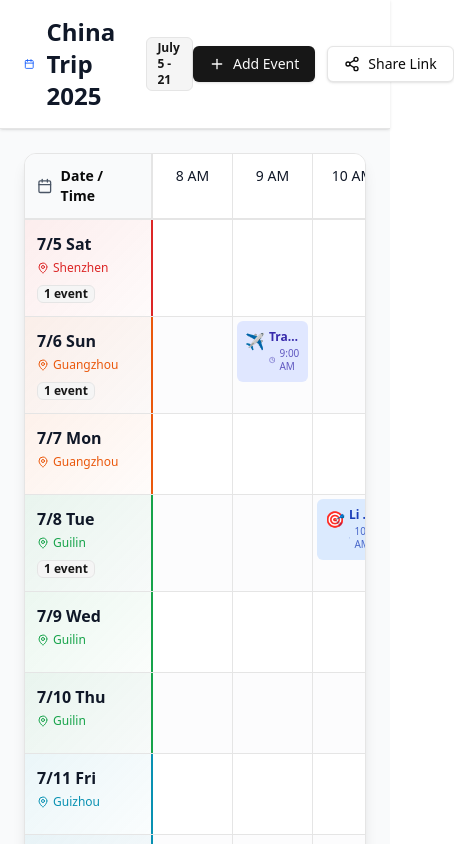
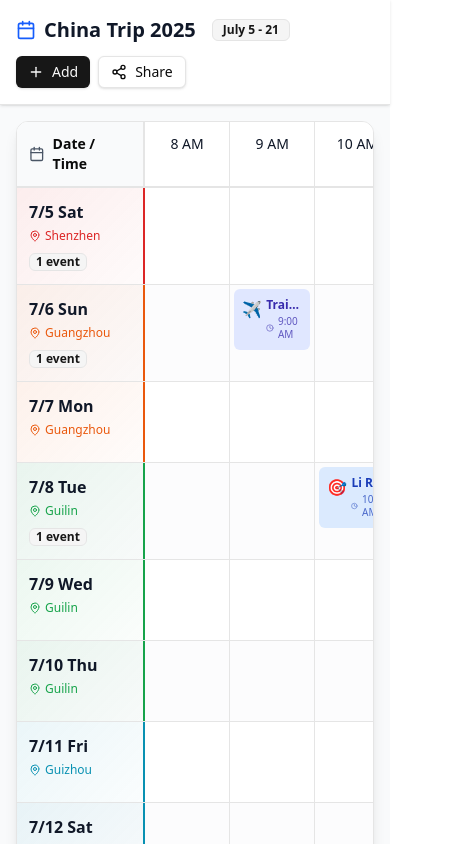
Before and after one commit to AustinWheel/china, a Next.js app: page / in a window 390 px wide. Shown: the top 844 px of the page, 454 px wide, since content can reach past the window. Built offline with nearby package versions, Linux system fonts and the light colour scheme.

Commit message:
checkpoint

```diff
--- a/app/components/ImprovedCalendar.tsx
+++ b/app/components/ImprovedCalendar.tsx
@@ -26,7 +26,7 @@ export default function ImprovedCalendar({ events, onEventClick }: ImprovedCalen
     // Always show 8AM-11PM, plus any early morning hours with events
     const hours: number[] = [];
     for (let h = 0; h < 24; h++) {
-      if (h >= 8 || hoursWithEvents.has(h)) {
+      if ((h >= 8 && h <= 23) || hoursWithEvents.has(h)) {
         hours.push(h);
       }
     }
@@ -65,18 +65,21 @@ export default function ImprovedCalendar({ events, onEventClick }: ImprovedCalen
   return (
     <Card className="w-full overflow-hidden shadow-lg">
       <CardContent className="p-0">
-        <div className="overflow-x-auto">
-          <div className="min-w-[1000px]">
+        <div className="overflow-x-auto relative">
+          <div className="min-w-max">
             {/* Header with hours */}
             <div className="flex sticky top-0 bg-white z-20 border-b-2 border-gray-200">
-              <div className="w-32 flex-shrink-0 p-3 font-semibold bg-gray-50 border-r-2 border-gray-200">
+              <div className="w-32 flex-shrink-0 p-3 font-semibold bg-gray-50 border-r-2 border-gray-200 sticky left-0 z-30">
                 <div className="flex items-center gap-2">
                   <CalendarIcon className="w-4 h-4 text-gray-600" />
                   <span className="text-sm">Date / Time</span>
                 </div>
               </div>
-              {activeHours.map(hour => (
-                <div key={hour} className="flex-1 min-w-[80px] p-3 text-center text-sm font-medium border-r border-gray-100">
+              {activeHours.map((hour, idx) => (
+                <div key={hour} className={cn(
+                  "flex-1 min-w-[80px] p-3 text-center text-sm font-medium border-r border-gray-100",
+                  idx === activeHours.length - 1 && "pr-6"
+                )}>
                   <div className="text-gray-900">
                     {hour === 0 ? '12 AM' : hour < 12 ? `${hour} AM` : hour === 12 ? '12 PM' : `${hour - 12} PM`}
                   </div>
@@ -94,7 +97,7 @@ export default function ImprovedCalendar({ events, onEventClick }: ImprovedCalen
                 <div
                   key={date}
                   className={cn(
-                    "flex border-b border-gray-100",
+                    "flex border-b border-gray-200",
                     dateIdx % 2 === 0 ? "bg-white" : "bg-gray-50/50"
                   )}
                 >
@@ -121,13 +124,16 @@ export default function ImprovedCalendar({ events, onEventClick }: ImprovedCalen
                   </div>
 
                   {/* Hour cells */}
-                  {activeHours.map(hour => {
+                  {activeHours.map((hour, idx) => {
                     const hourEvents = getEventsForDateTime(date, hour);
 
                     return (
                       <div
                         key={`${date}-${hour}`}
-                        className="flex-1 min-w-[80px] p-1 border-r border-gray-100 min-h-[80px] relative"
+                        className={cn(
+                          "flex-1 min-w-[80px] p-1 border-r border-gray-100 min-h-[80px] relative",
+                          idx === activeHours.length - 1 && "pr-4 border-r-0"
+                        )}
                       >
                         <div className="space-y-1">
                           {hourEvents.map((event, idx) => (
--- a/app/page.tsx
+++ b/app/page.tsx
@@ -62,44 +62,48 @@ export default function Home() {
   return (
     <div className="min-h-screen bg-gray-50">
       <header className="bg-white shadow-sm border-b border-gray-200 sticky top-0 z-50">
-        <div className="max-w-full px-6 py-4">
-          <div className="flex items-center justify-between">
-            <div className="flex items-center gap-3">
-              <Calendar className="h-6 w-6 text-blue-600" />
-              <h1 className="text-2xl font-bold text-gray-900">China Trip 2025</h1>
-              <Badge variant="secondary" className="ml-2">
+        <div className="max-w-full px-4 sm:px-6 py-4">
+          <div className="flex flex-col sm:flex-row sm:items-center sm:justify-between gap-3">
+            <div className="flex items-center gap-2 sm:gap-3">
+              <Calendar className="h-5 sm:h-6 w-5 sm:w-6 text-blue-600" />
+              <h1 className="text-xl sm:text-2xl font-bold text-gray-900">China Trip 2025</h1>
+              <Badge variant="secondary" className="ml-2 text-xs sm:text-sm">
                 July 5 - 21
               </Badge>
             </div>
-            <div className="flex gap-3">
+            <div className="flex gap-2 sm:gap-3">
               <Button
                 onClick={() => setShowAddEvent(true)}
-                className="flex items-center gap-2"
+                className="flex items-center gap-2 text-sm sm:text-base"
+                size="sm"
               >
                 <Plus className="h-4 w-4" />
-                Add Event
+                <span className="hidden sm:inline">Add Event</span>
+                <span className="sm:hidden">Add</span>
               </Button>
               <Button
                 onClick={handleShareLink}
                 variant="outline"
-                className="flex items-center gap-2"
+                className="flex items-center gap-2 text-sm sm:text-base"
+                size="sm"
               >
                 <Share2 className="h-4 w-4" />
-                Share Link
+                <span className="hidden sm:inline">Share Link</span>
+                <span className="sm:hidden">Share</span>
               </Button>
             </div>
           </div>
         </div>
       </header>
 
-      <main className="p-6">
+      <main className="p-4 sm:p-6">
         <ImprovedCalendar
           events={allEvents}
           onEventClick={setSelectedEvent}
         />
 
         {/* Event count summary */}
-        <div className="mt-6 flex gap-4 justify-center">
+        <div className="mt-6 flex flex-wrap gap-2 sm:gap-4 justify-center">
           <Badge variant="outline" className="px-3 py-1">
             🍜 Food: {allEvents.filter(e => e.type === 'food').length}
           </Badge>
```
